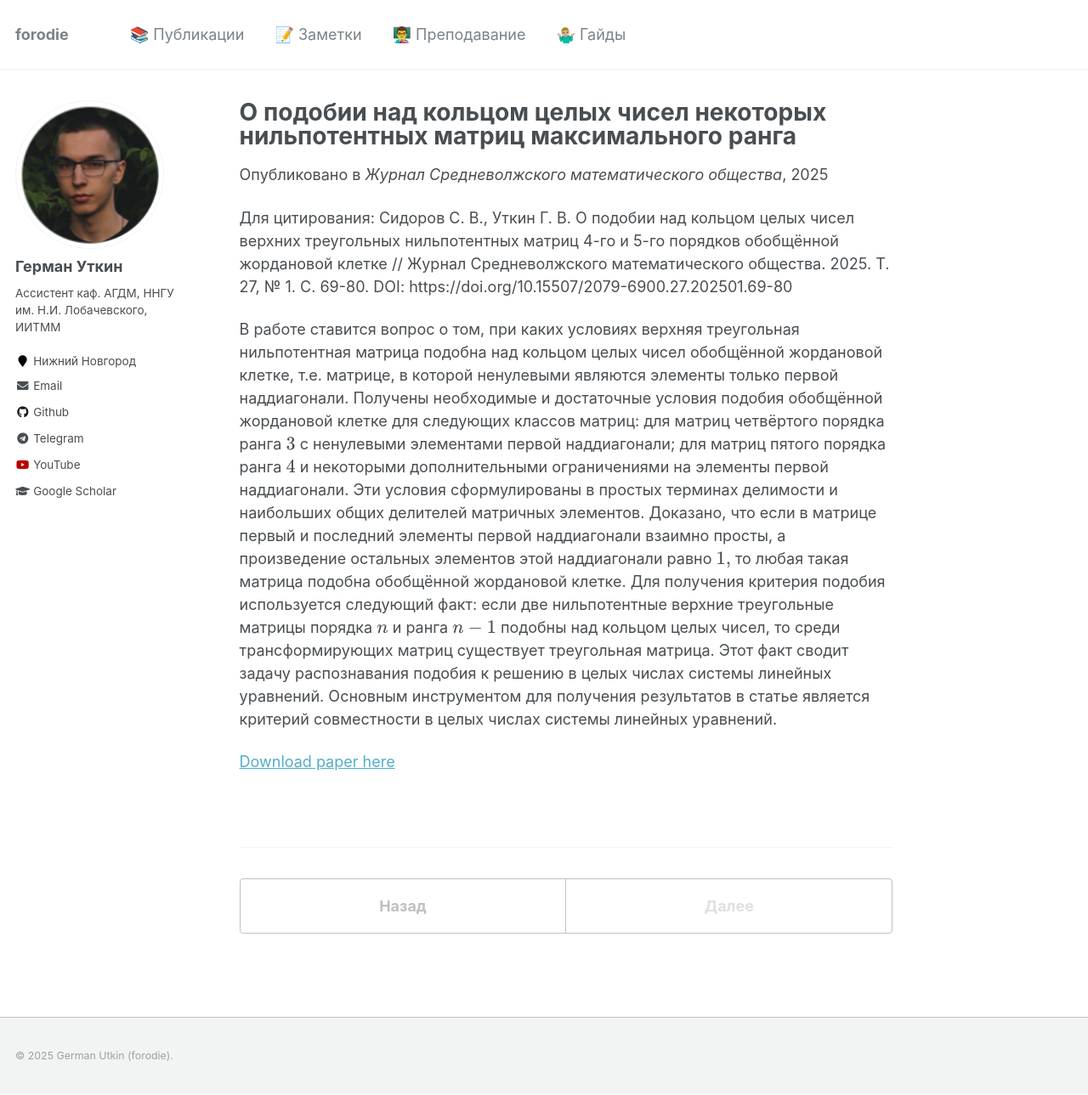
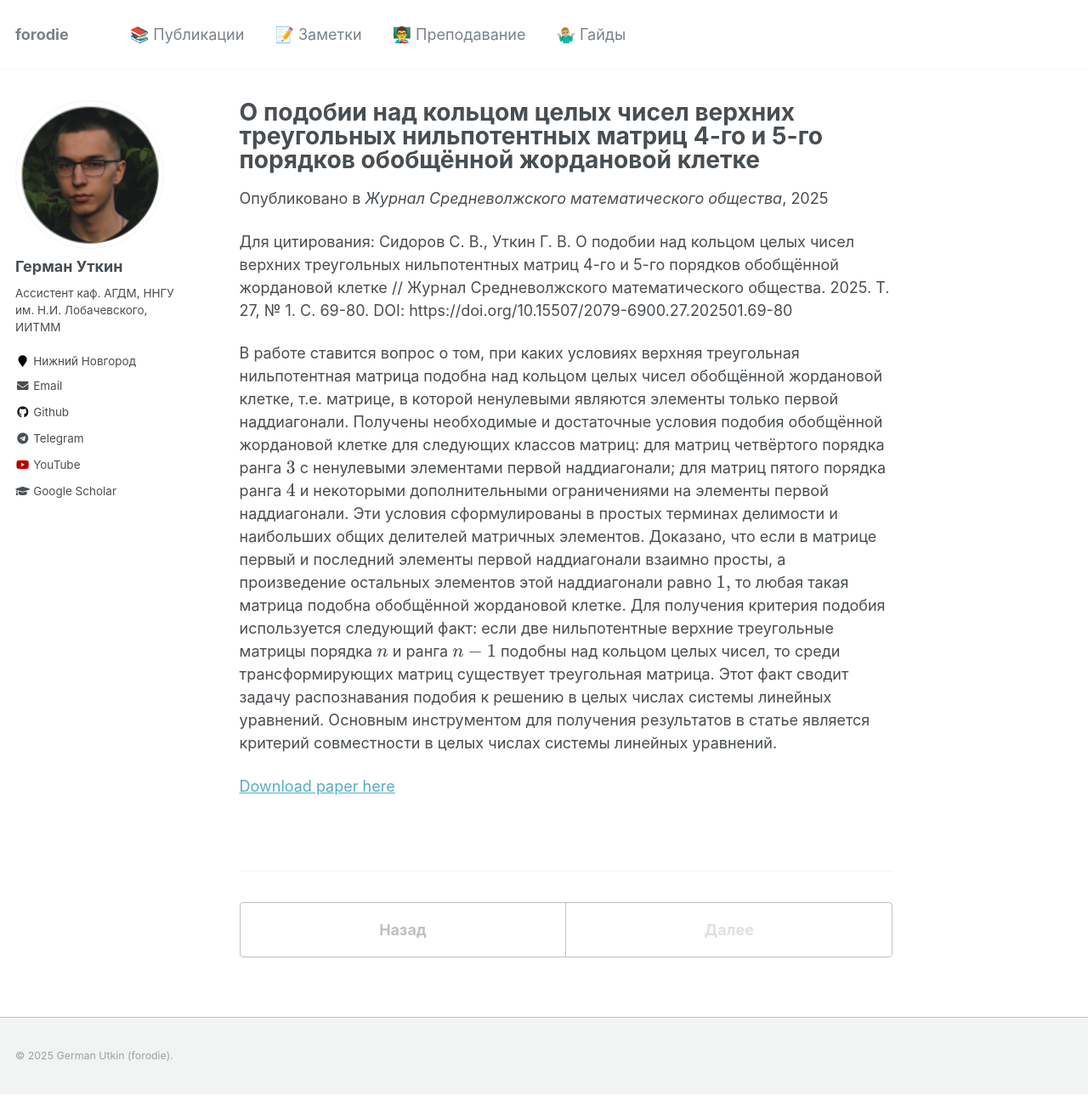
Before and after one commit to forodie/forodie.github.io, a Jekyll site: the page built from _publications/publicationsSVMO2025.md, in a window 1280 px wide and 1289 px high. Shown: the whole window at 85% size. Built offline with Jekyll 4.4.1, drawn with Linux system fonts in a browser that asks for light colours; formulas are drawn with MathJax 3.

Commit message:
fix bibitem

```diff
--- a/_publications/publicationsSVMO2025.md
+++ b/_publications/publicationsSVMO2025.md
@@ -1,5 +1,5 @@
 ---
-title: "О подобии над кольцом целых чисел некоторых нильпотентных матриц максимального ранга"
+title: "О подобии над кольцом целых чисел верхних треугольных нильпотентных матриц 4-го и 5-го порядков обобщённой жордановой клетке"
 collection: publications
 permalink: /publication/publicationsSVMO2025
 excerpt: 'В работе ставится вопрос о том, при каких условиях верхняя треугольная нильпотентная матрица подобна над кольцом целых чисел обобщённой жордановой клетке, т.\,е. матрице, в которой ненулевыми являются элементы только первой наддиагонали. Получены необходимые и достаточные условия подобия обобщённой жордановой клетке для следующих классов матриц: для матриц четвёртого порядка ранга $3$ с ненулевыми элементами первой наддиагонали; для матриц пятого порядка ранга $4$ и некоторыми дополнительными ограничениями на элементы первой наддиагонали. Эти условия сформулированы в простых терминах делимости и наибольших общих делителей матричных элементов. Доказано, что если в матрице первый и последний элементы первой наддиагонали взаимно просты, а произведение остальных элементов этой наддиагонали равно $1,$ то любая такая матрица подобна обобщённой жордановой клетке. Для получения критерия подобия используется следующий факт: если две нильпотентные верхние треугольные матрицы порядка $n$ и ранга $n - 1$ подобны над кольцом целых чисел, то среди трансформирующих матриц существует треугольная матрица. Этот факт сводит задачу распознавания подобия к решению в целых числах системы линейных уравнений. Основным инструментом для получения результатов в статье является критерий совместности в целых числах системы линейных уравнений.'
```
Also changed, not shown: 1 other file.
